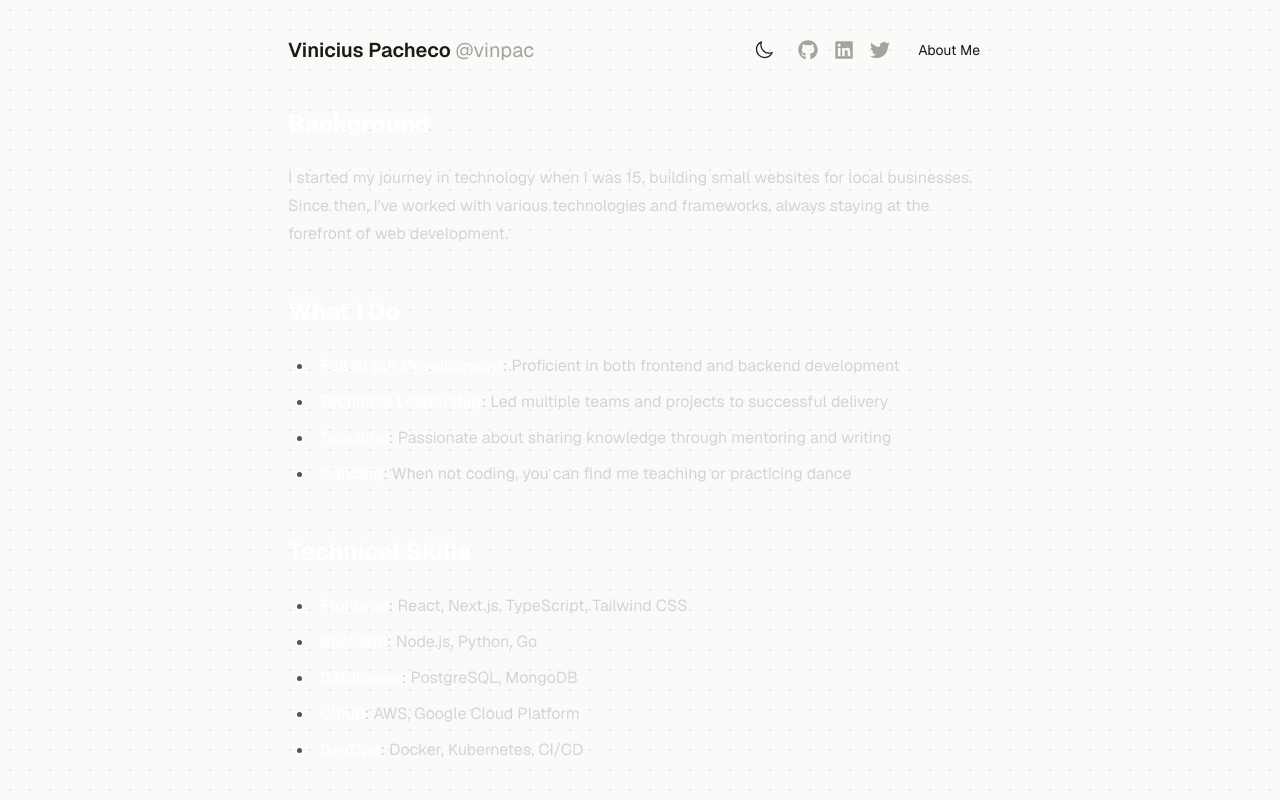
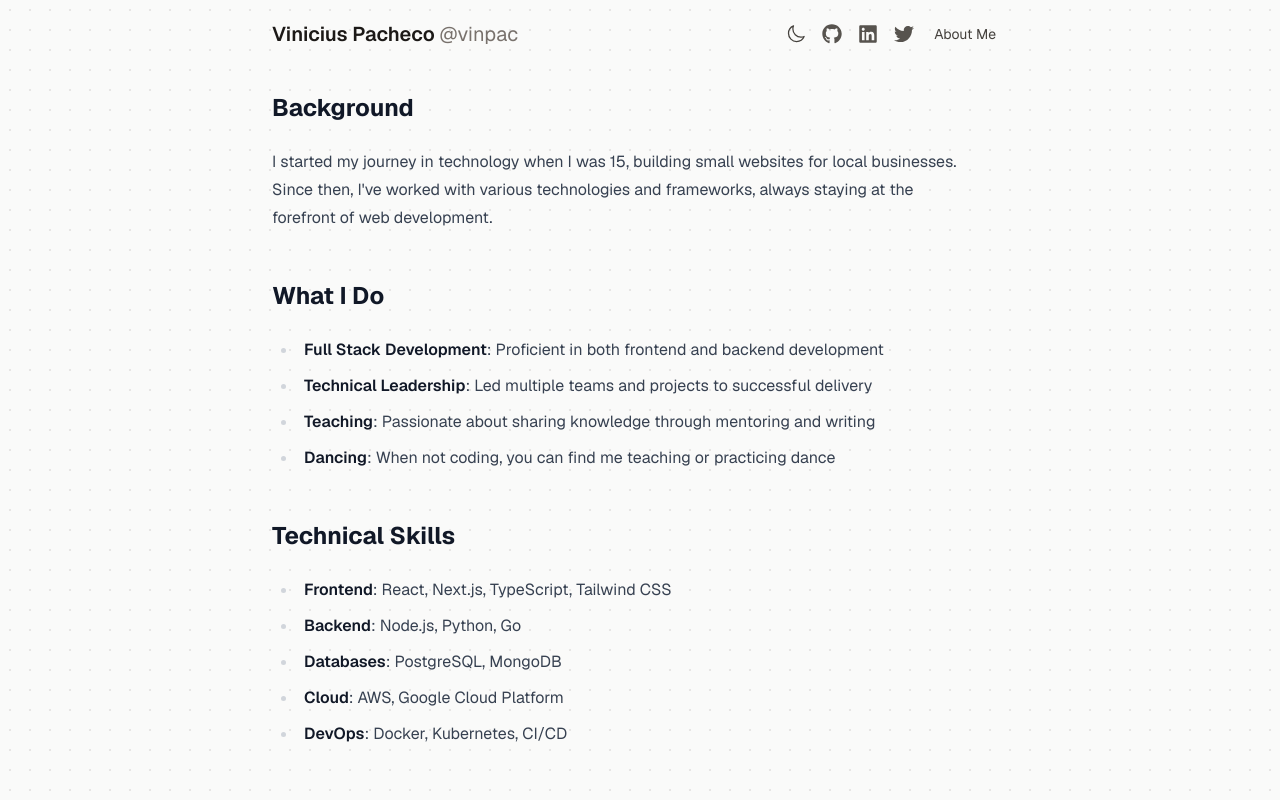
Before and after one commit to vinpac/blog, a Next.js app: page /about in a window 1280 px wide. Shown: the top 800 px of the page. Built offline with nearby package versions, Linux system fonts and the light colour scheme.

Commit message:
fix: lint and ts errors

```diff
--- a/package.json
+++ b/package.json
@@ -8,7 +8,8 @@
     "start": "next start",
     "lint": "next lint",
     "sync-posts-json": "ts-node --project tsconfig.node.json sync-posts-json.ts",
-    "postinstall": "yarn sync-posts-json"
+    "postinstall": "yarn sync-posts-json",
+    "ts:check": "tsc --noEmit"
   },
   "dependencies": {
     "@mdx-js/loader": "^3.1.0",
--- a/src/app/(post)/header.tsx
+++ b/src/app/(post)/header.tsx
@@ -15,10 +15,12 @@ export const PostHeader = ({ posts }: { posts: Post[] }) => {
 
   return (
     <>
-      <Header className="mb-6" />
+      <Header />
 
-      <h1 className="text-2xl font-bold mb-2">{initialPost.title}</h1>
-      <div className="dark:text-gray-500 mb-6 text-sm flex">
+      <h1 className="text-2xl font-bold text-gray-900 dark:text-white mb-2">
+        {initialPost.title}
+      </h1>
+      <div className="text-gray-600 dark:text-gray-500 mb-6 text-sm flex">
         <abbr title={initialPost.date} className="no-underline">
           {format(new Date(initialPost.date), "MMMM d, yyyy")} (
           {formatDistanceToNow(new Date(initialPost.date), {
--- a/src/app/(post)/layout.tsx
+++ b/src/app/(post)/layout.tsx
@@ -1,5 +1,4 @@
 import { getPosts } from "@/app/get-posts";
-import { Footer } from "@/components/Footer";
 import { PostHeader } from "./header";
 
 export const revalidate = 60;
@@ -12,11 +11,10 @@ export default async function PostLayout({
   const posts = await getPosts();
 
   return (
-    <div className="min-h-screen  p-8 max-w-3xl mx-auto flex flex-col">
+    <>
       <PostHeader posts={posts} />
 
-      <article className="prose prose-invert flex-1">{children}</article>
-      <Footer />
-    </div>
+      <article className="prose dark:prose-invert flex-1">{children}</article>
+    </>
   );
 }
--- a/src/app/about/layout.tsx
+++ b/src/app/about/layout.tsx
@@ -1,4 +1,3 @@
-import { Footer } from "@/components/Footer";
 import { Header } from "@/components/Header";
 
 export default function AboutLayout({
@@ -7,11 +6,10 @@ export default function AboutLayout({
   children: React.ReactNode;
 }) {
   return (
-    <div className="min-h-screen p-8 max-w-3xl mx-auto flex flex-col">
+    <>
       <Header className="mb-6" />
 
-      <article className="prose prose-invert flex-1">{children}</article>
-      <Footer />
-    </div>
+      <article className="prose dark:prose-invert flex-1">{children}</article>
+    </>
   );
 }
--- a/src/app/layout.tsx
+++ b/src/app/layout.tsx
@@ -3,6 +3,7 @@ import { Geist, Geist_Mono } from "next/font/google";
 import { ThemeProvider } from "next-themes";
 import "./globals.css";
 import { themeEffect } from "@/app/theme-effect";
+import { Footer } from "@/components/Footer";
 
 const geistSans = Geist({
   variable: "--font-geist-sans",
@@ -42,7 +43,10 @@ export default function RootLayout({
           enableSystem
           disableTransitionOnChange
         >
-          {children}
+          <div className="min-h-screen p-4 max-w-3xl mx-auto flex flex-col">
+            {children}
+            <Footer />
+          </div>
         </ThemeProvider>
       </body>
     </html>
--- a/src/app/page.tsx
+++ b/src/app/page.tsx
@@ -1,6 +1,5 @@
 import Link from "next/link";
 import { Header } from "@/components/Header";
-import { Footer } from "@/components/Footer";
 import { getPosts } from "@/app/get-posts";
 
 export default async function Blog() {
@@ -8,15 +7,15 @@ export default async function Blog() {
   let lastRenderedYear: number | null = null;
 
   return (
-    <div className="min-h-screen p-8 max-w-3xl mx-auto flex flex-col">
+    <>
       <Header />
-      <p className="text-gray-400 text-lg mb-12">
+      <p className="text-gray-600 dark:text-gray-400 text-lg mb-12">
         Full Stack developer Developer working to get the most out of the world
       </p>
       <main className="-mx-4 flex-1">
         <table className="w-full">
           <thead>
-            <tr className="font-mono text-left text-gray-400 border-b border-gray-800">
+            <tr className="font-mono text-left text-gray-500 dark:text-gray-400 border-b border-gray-200 dark:border-gray-800">
               <th className="pl-4 pb-2 uppercase text-xs font-medium">Date</th>
               <th className="px-2 pl-4 pb-2 uppercase text-xs font-medium">
                 Title
@@ -28,13 +27,13 @@ export default async function Blog() {
           </thead>
           <tbody>
             {posts.map((post) => {
-              let year = new Date(post.date).getFullYear();
+              const year = new Date(post.date).getFullYear();
               const isNewYear = lastRenderedYear !== year;
               lastRenderedYear = year;
               return (
                 <tr
                   key={post.id}
-                  className="group cursor-pointer hover:bg-gray-800/50 transition-colors"
+                  className="group cursor-pointer hover:bg-gray-100 dark:hover:bg-gray-800/50 transition-colors"
                 >
                   <td
                     className={[
@@ -44,7 +43,7 @@ export default async function Blog() {
                   >
                     {year}
                   </td>
-                  <td className="px-2 pl-4 text-gray-300 group-hover:text-gray-200">
+                  <td className="px-2 pl-4 text-gray-700 dark:text-gray-300 group-hover:text-gray-900 dark:group-hover:text-gray-200">
                     <Link
                       href={`/${new Date(post.date).getFullYear()}/${post.id}`}
                       className="block hover:underline py-3 w-full"
@@ -61,7 +60,6 @@ export default async function Blog() {
           </tbody>
         </table>
       </main>
-      <Footer />
-    </div>
+    </>
   );
 }
--- a/src/components/Footer.tsx
+++ b/src/components/Footer.tsx
@@ -6,14 +6,17 @@ export function Footer({ className }: { className?: string }) {
 
   return (
     <footer
-      className={`text-gray-400 border-t border-gray-800 mt-24 pt-8 pb-16 ${className}`}
+      className={` dark:text-gray-400 border-t border-gray-200 dark:border-gray-800 mt-24 pt-8 pb-16 ${className}`}
     >
-      <div className="flex items-center justify-between">
+      <div className="flex text-gray-400 items-center justify-between">
         <div className="text-sm">
           © {currentYear} Vinicius Pacheco. All rights reserved.
         </div>
         <nav className="flex gap-6 text-sm">
-          <Link href="/about" className="hover:text-white transition-colors">
+          <Link
+            href="/about"
+            className="hover:text-gray-900 dark:hover:text-white transition-colors"
+          >
             About
           </Link>
         </nav>
--- a/src/components/Header.tsx
+++ b/src/components/Header.tsx
@@ -11,16 +11,19 @@ export function Header({ className }: { className?: string }) {
     <header className={className}>
       <div className="flex items-center justify-between mb-4">
         <Link href="/" className="hover:opacity-80 transition-opacity">
-          <h1 className="text-xl font-semibold">
+          <h1 className="text-md sm:text-xl font-semibold text-gray-900 dark:text-white">
             Vinicius Pacheco{" "}
-            <span className="text-gray-400 font-normal">@vinpac</span>
+            <span className="block sm:inline text-gray-500 dark:text-gray-400 font-normal">
+              @vinpac
+            </span>
           </h1>
         </Link>
+        <div className="flex items-center gap-2">
+          <ThemeToggle />
           <div className="flex items-center gap-4">
-          <ThemeToggle />
             <a
               href="https://github.com/vinpac"
-            className="text-gray-400 hover:text-white transition-colors"
+              className="text-gray-600 hover:text-gray-900 dark:text-gray-400 dark:hover:text-white transition-colors"
               target="_blank"
               rel="noopener noreferrer"
             >
@@ -29,7 +32,7 @@ export function Header({ className }: { className?: string }) {
             </a>
             <a
               href="https://www.linkedin.com/in/vinpac/"
-            className="text-gray-400 hover:text-white transition-colors"
+              className="text-gray-600 hover:text-gray-900 dark:text-gray-400 dark:hover:text-white transition-colors"
               target="_blank"
               rel="noopener noreferrer"
             >
@@ -38,18 +41,20 @@ export function Header({ className }: { className?: string }) {
             </a>
             <a
               href="https://x.com/vinpac_io"
-            className="text-gray-400 hover:text-white transition-colors"
+              className="text-gray-600 hover:text-gray-900 dark:text-gray-400 dark:hover:text-white transition-colors"
               target="_blank"
               rel="noopener noreferrer"
             >
               <Twitter className="w-5 h-5" />
               <span className="sr-only">Twitter</span>
             </a>
+          </div>
           <Link
             href="/about"
-            className="text-sm px-3 py-1.5 rounded-md hover:bg-gray-800 transition-colors"
+            className="text-sm px-3 py-1.5 rounded-md text-gray-700 hover:bg-gray-100 dark:text-gray-200 dark:hover:bg-gray-800 transition-colors"
           >
-            About Me
+            <span>About </span>
+            <span className="hidden sm:inline">Me</span>
           </Link>
         </div>
       </div>
--- a/src/components/ThemeToggle.tsx
+++ b/src/components/ThemeToggle.tsx
@@ -18,7 +18,7 @@ export function ThemeToggle() {
   return (
     <button
       onClick={() => setTheme(theme === "dark" ? "light" : "dark")}
-      className="rounded-lg p-2 hover:bg-gray-100 dark:hover:bg-gray-800"
+      className="rounded-lg p-2 text-gray-700 hover:bg-gray-100 dark:text-gray-200 dark:hover:bg-gray-800 transition-colors"
       aria-label="Toggle theme"
     >
       {theme === "dark" ? (
```
Also changed, not shown: src/lib/markdown.ts (deleted, +0 -37 lines). Lines whose indentation alone changed are shown as unchanged.
